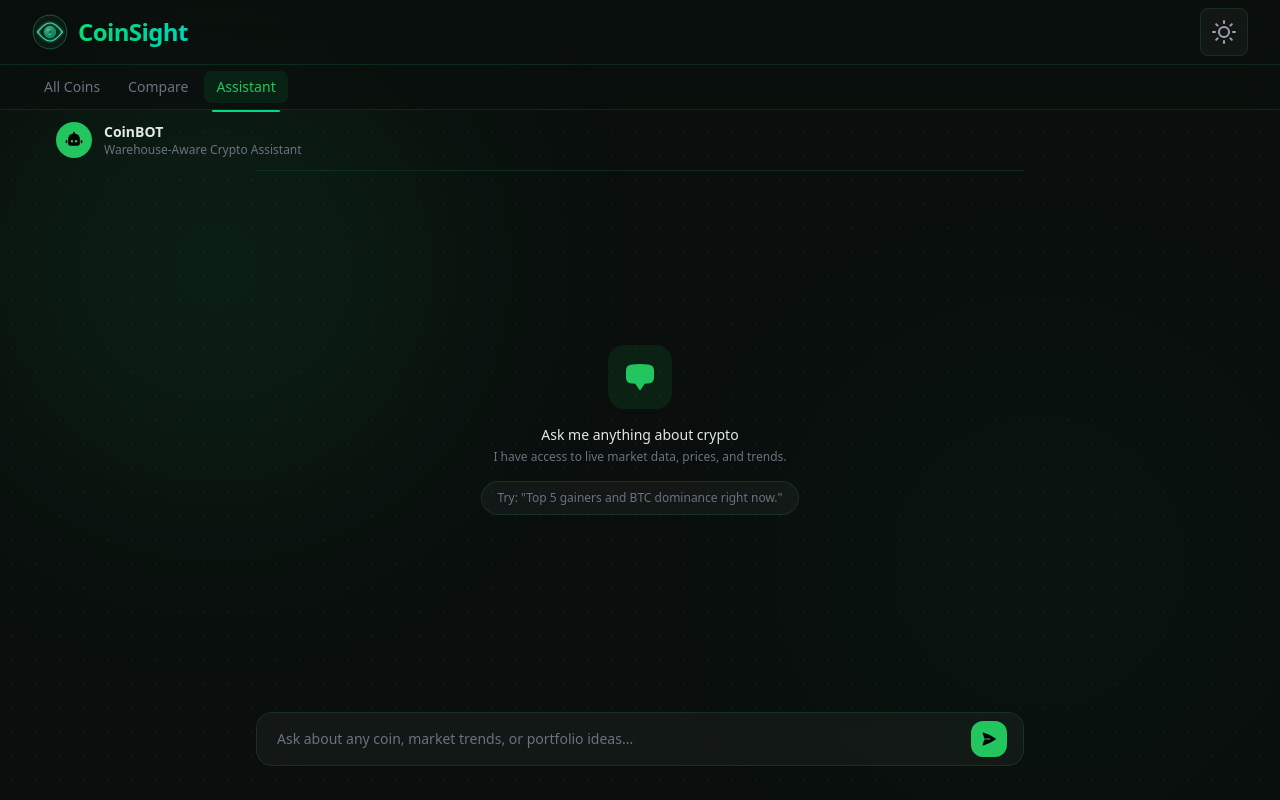
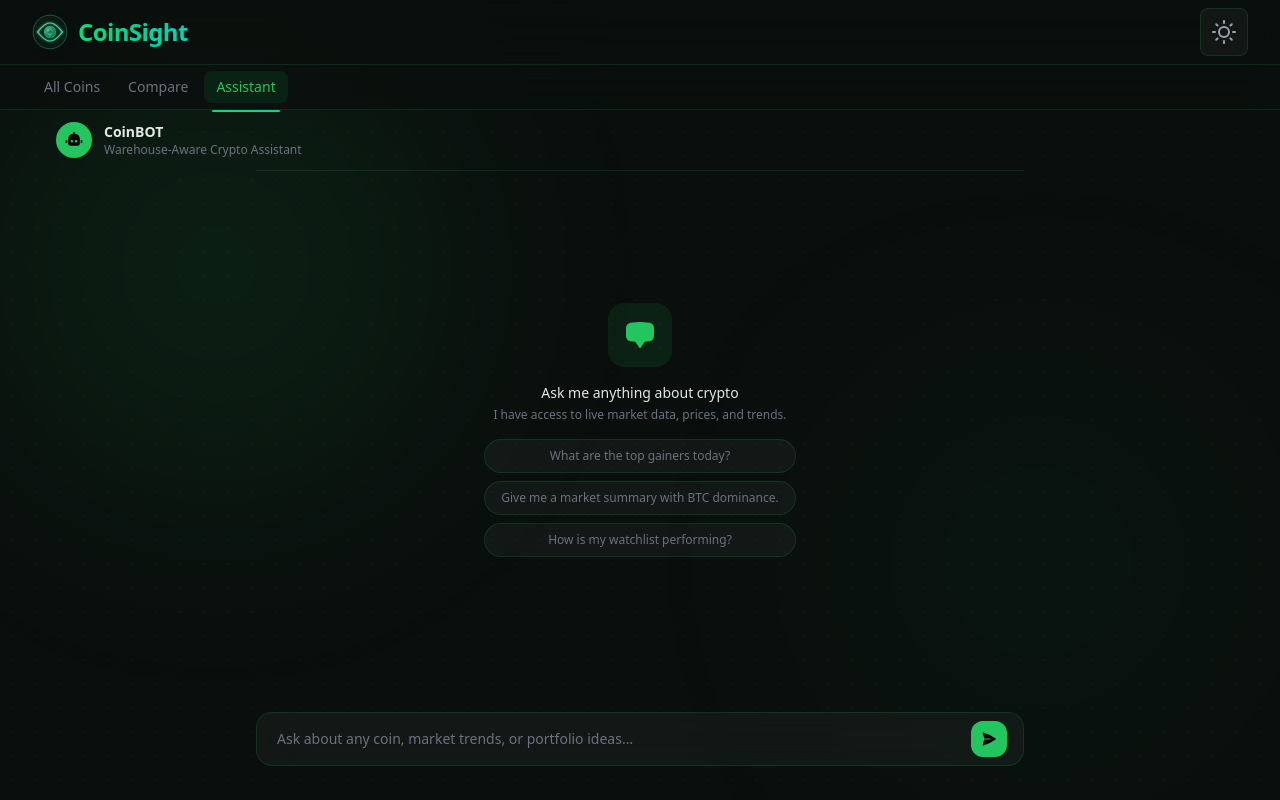
Before and after one commit to agility-partners/nick-cohort-crypto, a Next.js app: page /assistant in a window 1280 px wide. Built offline with nearby package versions, Linux system fonts and the light colour scheme; no server answers.

Commit message:
feat: add starter prompts for user interaction in AssistantContent component

```diff
--- a/domains/assistant/components/assistant-content.tsx
+++ b/domains/assistant/components/assistant-content.tsx
@@ -6,6 +6,7 @@ import {
   ASSISTANT_CLIENT_ERROR_FALLBACK,
   ASSISTANT_SUBTITLE,
   ASSISTANT_TITLE,
+  STARTER_PROMPTS,
 } from "@/domains/assistant/constants/assistant.constants";
 import { useAssistantChat } from "@/domains/assistant/hooks/use-assistant-chat";
 
@@ -89,9 +90,18 @@ export default function AssistantContent() {
               <p className="text-sm font-medium text-[var(--text-primary)]">Ask me anything about crypto</p>
               <p className="mt-1 text-xs text-[var(--text-muted)]">I have access to live market data, prices, and trends.</p>
             </div>
-            <p className="rounded-full border border-[var(--card-border)] bg-[var(--card-bg)] px-4 py-2 text-xs text-[var(--text-muted)]">
-              Try: &quot;Top 5 gainers and BTC dominance right now.&quot;
-            </p>
+            <div className="flex flex-col gap-2">
+              {STARTER_PROMPTS.map((prompt) => (
+                <button
+                  key={prompt}
+                  type="button"
+                  onClick={() => sendMessage({ text: prompt })}
+                  className="rounded-full border border-[var(--card-border)] bg-[var(--card-bg)] px-4 py-2 text-xs text-[var(--text-muted)] transition-all hover:border-[var(--accent)] hover:text-[var(--accent)]"
+                >
+                  {prompt}
+                </button>
+              ))}
+            </div>
           </div>
         ) : null}
 
--- a/domains/assistant/constants/assistant.constants.ts
+++ b/domains/assistant/constants/assistant.constants.ts
@@ -59,6 +59,12 @@ export const ASSISTANT_EVAL_MODE_HEADER = "x-assistant-eval-mode";
 export const ASSISTANT_EVAL_SCENARIO_HEADER = "x-assistant-eval-scenario";
 export const ASSISTANT_EVAL_MODE_JSON = "json";
 
+export const STARTER_PROMPTS = [
+  "What are the top gainers today?",
+  "Give me a market summary with BTC dominance.",
+  "How is my watchlist performing?",
+];
+
 export const SYSTEM_PROMPT =
   "You are a crypto assistant for CoinSight. Use tools for factual data. Never invent values. " +
   "If tool data is unavailable, stale, or missing, say that clearly. " +
```
